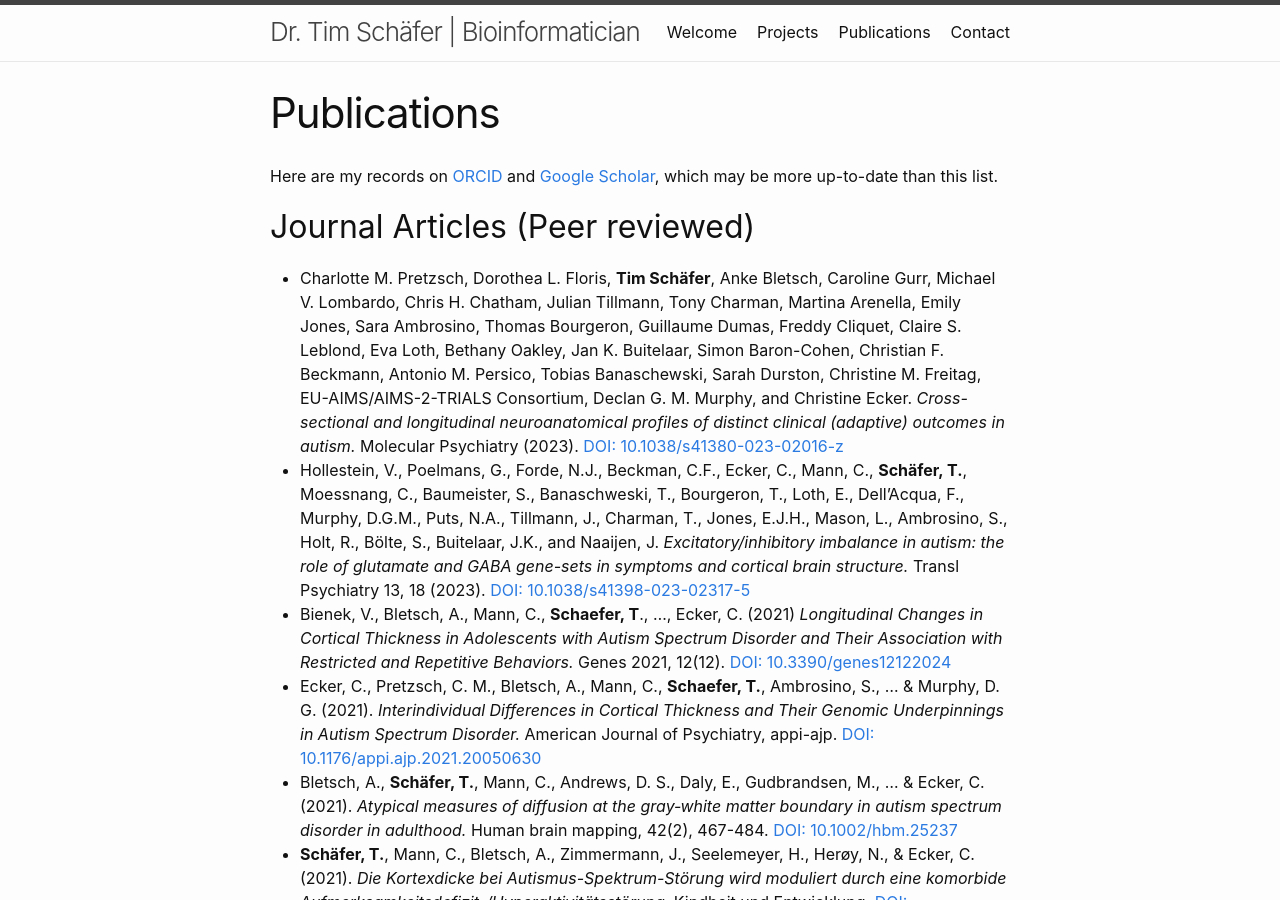
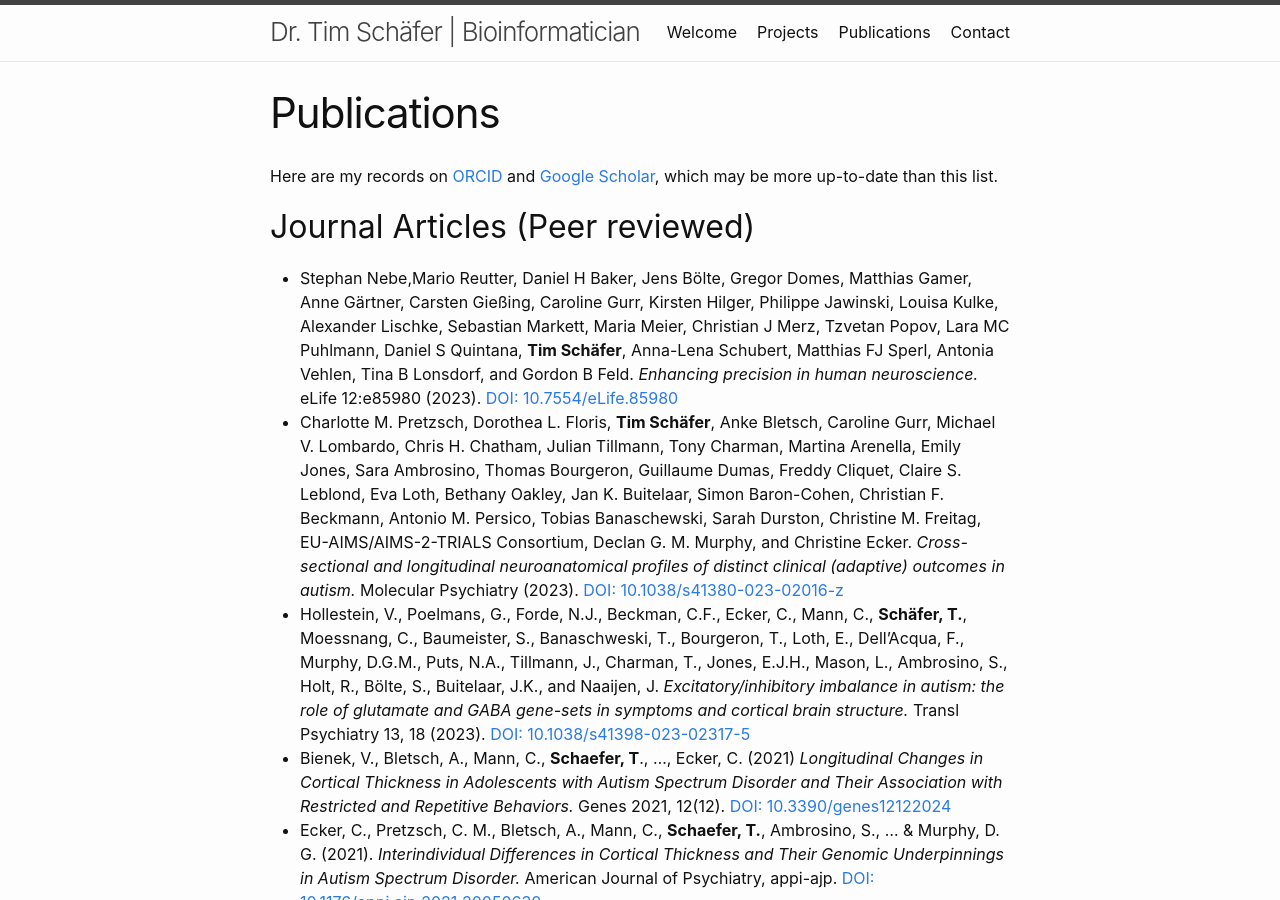
Before and after one commit to dfsp-spirit/dfsp-spirit.github.io, a Jekyll site: the page built from x030_publications.markdown, in a window 1280 px wide and 900 px high. Built offline with Jekyll 4.4.1, drawn with Linux system fonts in a browser that asks for light colours.

Commit message:
NEW: add eLife precision paper

```diff
--- a/x030_publications.markdown
+++ b/x030_publications.markdown
@@ -8,6 +8,8 @@ Here are my records on [ORCID](https://orcid.org/0000-0002-3683-8070) and [Googl
 
 ## Journal Articles (Peer reviewed)
 
+
+* Stephan Nebe,Mario Reutter, Daniel H Baker, Jens Bölte, Gregor Domes, Matthias Gamer, Anne Gärtner, Carsten Gießing, Caroline Gurr, Kirsten Hilger, Philippe Jawinski, Louisa Kulke, Alexander Lischke, Sebastian Markett, Maria Meier, Christian J Merz, Tzvetan Popov, Lara MC Puhlmann, Daniel S Quintana, **Tim Schäfer**, Anna-Lena Schubert, Matthias FJ Sperl, Antonia Vehlen, Tina B Lonsdorf, and Gordon B Feld. *Enhancing precision in human neuroscience.* eLife 12:e85980 (2023). [DOI: 10.7554/eLife.85980](https://doi.org/10.7554/eLife.85980)
 * Charlotte M. Pretzsch, Dorothea L. Floris, **Tim Schäfer**, Anke Bletsch, Caroline Gurr, Michael V. Lombardo,
 Chris H. Chatham, Julian Tillmann, Tony Charman, Martina Arenella, Emily Jones, Sara Ambrosino, Thomas Bourgeron, Guillaume Dumas, Freddy Cliquet, Claire S. Leblond, Eva Loth, Bethany Oakley, Jan K. Buitelaar, Simon Baron-Cohen, Christian F. Beckmann, Antonio M. Persico, Tobias Banaschewski, Sarah Durston,
 Christine M. Freitag, EU-AIMS/AIMS-2-TRIALS Consortium, Declan G. M. Murphy, and Christine Ecker. *Cross-sectional and longitudinal neuroanatomical profiles of distinct clinical (adaptive) outcomes in autism.* Molecular Psychiatry (2023). [DOI: 10.1038/s41380-023-02016-z](https://doi.org/10.1038/s41380-023-02016-z)
```
